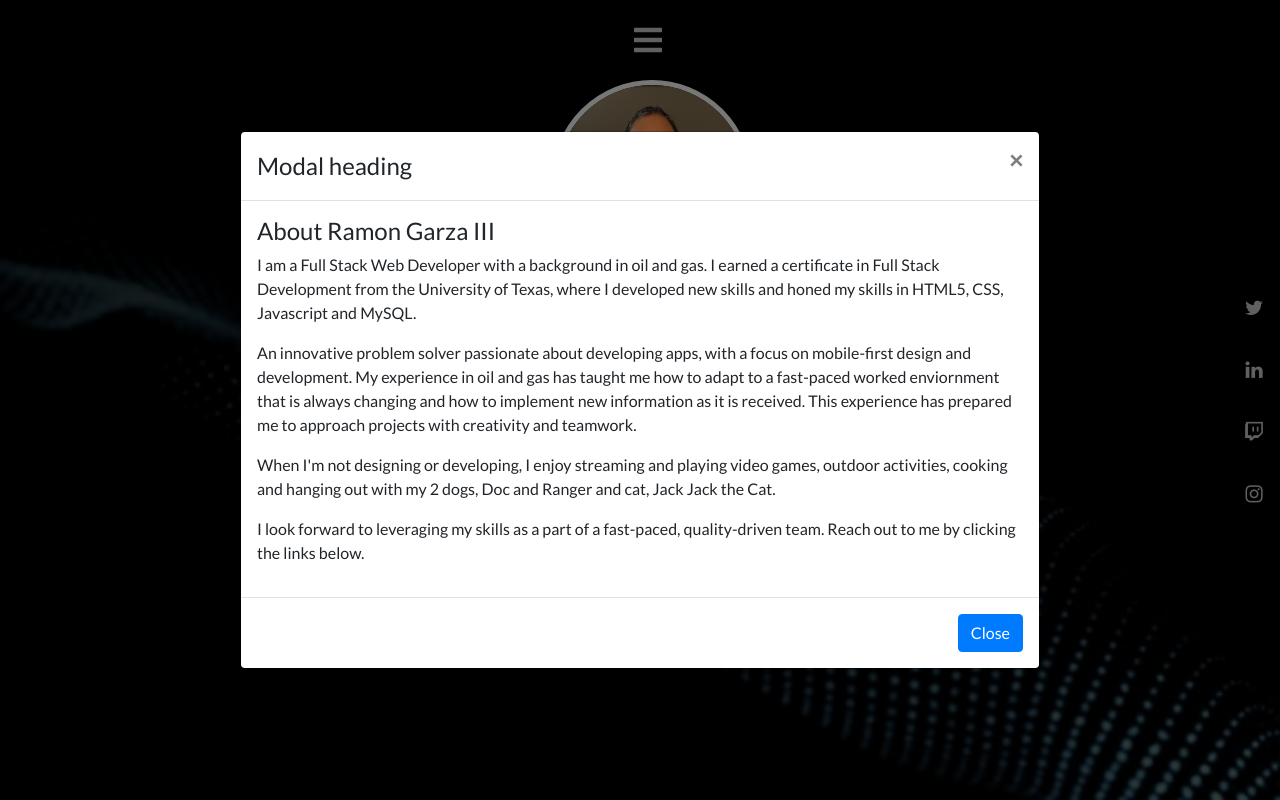
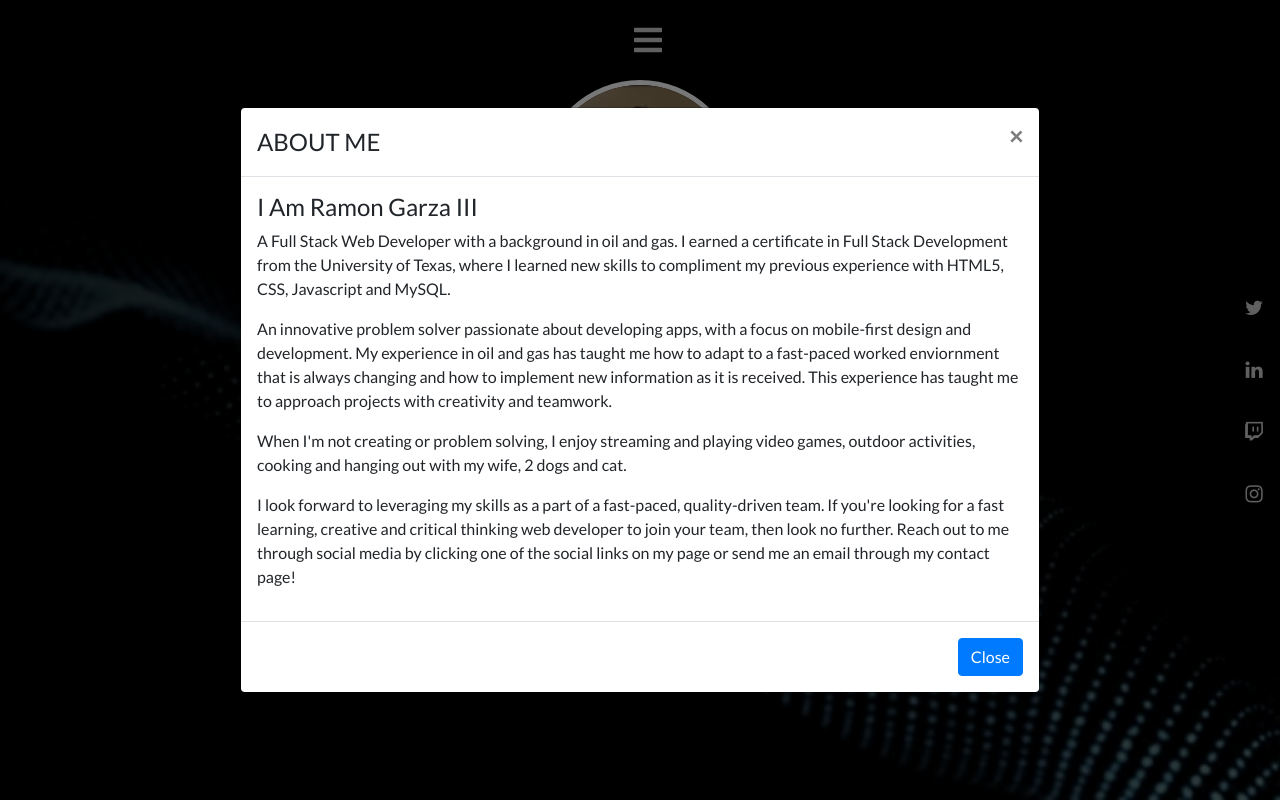
Before and after one commit to Ramong06/portfolio-website, a React (Create React App) app: page / in a window 1280 px wide. Both pictures are taken after a click on the button "Launch vertically centered modal". Built offline with nearby package versions, Linux system fonts and the light colour scheme; the HTML template or start-up script is replaced by a standard one.

Commit message:
added more to about me modal, styling to button on home

```diff
--- a/src/components/AboutModal/index.js
+++ b/src/components/AboutModal/index.js
@@ -1,4 +1,5 @@
 import React, { useState } from 'react';
+import "./styles.css";
 import Modal from "react-bootstrap/Modal";
 import Button from "react-bootstrap/Button";
 
@@ -13,26 +14,29 @@ const MyVerticallyCenteredModal = (props) => {
     >
       <Modal.Header closeButton>
         <Modal.Title id="contained-modal-title-vcenter">
-          Modal heading
+          ABOUT ME
         </Modal.Title>
       </Modal.Header>
       <Modal.Body>
-        <h4>About Ramon Garza III</h4>
+        <h4>I Am Ramon Garza III</h4>
             <p className="">
-                I am a Full Stack Web Developer with a background in oil and gas.  I earned a certificate in Full Stack Development from the University
-                of Texas, where I developed new skills and honed my skills in HTML5, CSS, Javascript and MySQL.
+                A Full Stack Web Developer with a background in oil and gas.  I earned a certificate in Full Stack Development from the University
+                of Texas, where I learned new skills to compliment my previous experience with HTML5, CSS, Javascript and MySQL.
             </p>
             <p className="">
                   An innovative problem solver passionate about developing apps, with a focus on mobile-first design and development. My experience
                   in oil and gas has taught me how to adapt to a fast-paced worked enviornment that is always changing and how to implement new information
-                  as it is received. This experience has prepared me to approach projects with creativity and teamwork.
+                  as it is received. This experience has taught me to approach projects with creativity and teamwork.
             </p>
             <p className="">
-              When I'm not designing or developing, I enjoy streaming and playing video games, outdoor activities, cooking and hanging out with my 2 dogs, Doc and Ranger
-              and cat, Jack Jack the Cat.
+              When I'm not creating or problem solving, I enjoy streaming and playing video games, outdoor activities, cooking and hanging out with my wife, 2 dogs and cat.
             </p>
             <p className="">
-              I look forward to leveraging my skills as a part of a fast-paced, quality-driven team.  Reach out to me by clicking the links below.
+              I look forward to leveraging my skills as a part of a fast-paced, quality-driven
+              team.  If you're looking for a fast learning, creative and critical thinking web
+              developer to join your team, then look no further.
+              Reach out to me through social media by clicking one of the social links on my
+              page or send me an email through my contact page!
             </p>
       </Modal.Body>
       <Modal.Footer>
@@ -47,7 +51,7 @@ const AboutModal = () => {
 
     return (
         <>
-        <Button variant="primary" onClick={() => setModalShow(true)}>
+        <Button className="about-me-button" onClick={() => setModalShow(true)}>
         Launch vertically centered modal
       </Button>
 
--- a/src/components/AboutModal/styles.css
+++ b/src/components/AboutModal/styles.css
@@ -0,0 +1,18 @@
+.about-me-button {
+  border-radius: 5px;
+  background: #388087;
+  color: white;
+  transition: 0.25s ease;
+  border: none;
+  font-size: 16px;
+  padding: 8px 10px;
+  width: 280px;
+  margin: 0;
+}
+
+.about-me-button:hover {
+  color: #388087;
+  background-color: transparent;
+  box-shadow: 0 6px 18px 0 rgba(0, 0, 0, 0.1);
+  border: 0.5px solid transparent;
+}
--- a/src/components/Hero/index.js
+++ b/src/components/Hero/index.js
@@ -57,8 +57,7 @@ const Hero = () => {
                 <Row className="justify-content-center">
                     <div className="hero-header-text">
                         <h1 className="my-name">Ramon <span className="letter-g">G</span>arza</h1>
-                        <hr className="about-page-line"/>
-                        </div>
+                    </div>
                 </Row>
                 <Row className="justify-content-center">
                     <div className="hero-text">
--- a/src/components/Hero/styles.css
+++ b/src/components/Hero/styles.css
@@ -6,8 +6,7 @@
 }
 
 .my-name {
-    margin-left: 1em;
-	font-size: 70px;
+	font-size: 50px;
 	font-family: "Nanum Myeongjo", sans-serif;
     color: whitesmoke;
 }
@@ -16,7 +15,6 @@
   display: block;
   width: 200px;
   height: 200px;
-  margin-left: 1.5em;
   background-size: cover;
   background-repeat: no-repeat;
   background-position: center center;
@@ -30,6 +28,7 @@
 hr.about-page-line {
     border: 1px solid whitesmoke;
 }
+
 
 .hero-text {
     color: whitesmoke;
```
